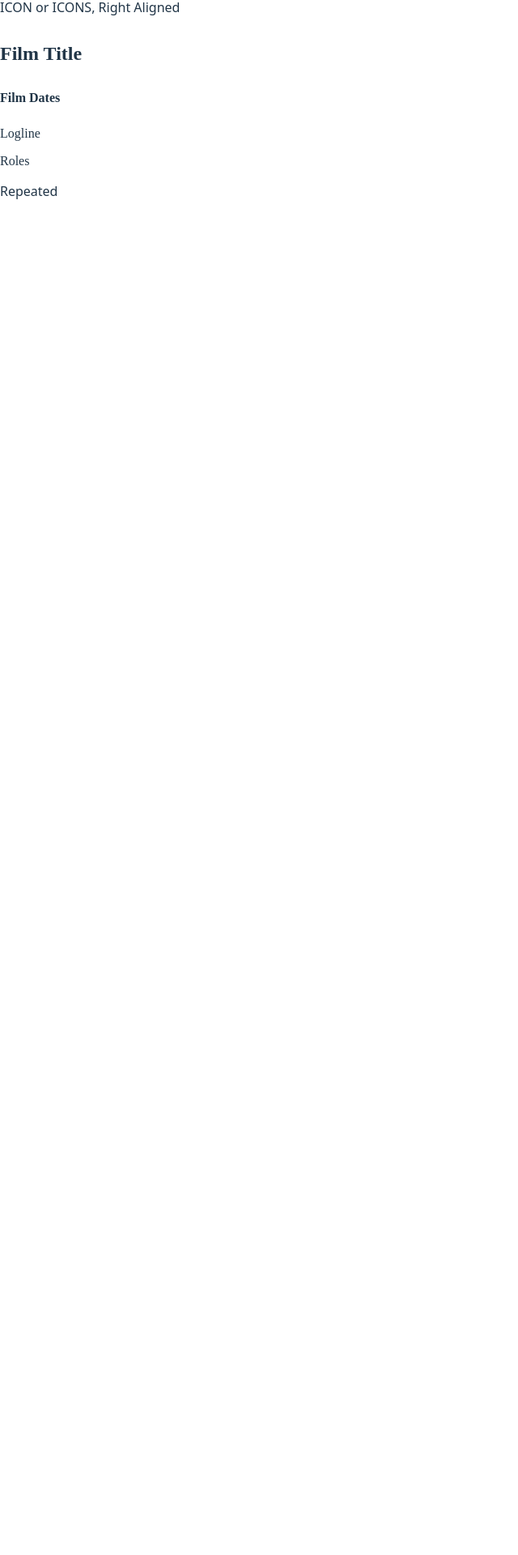
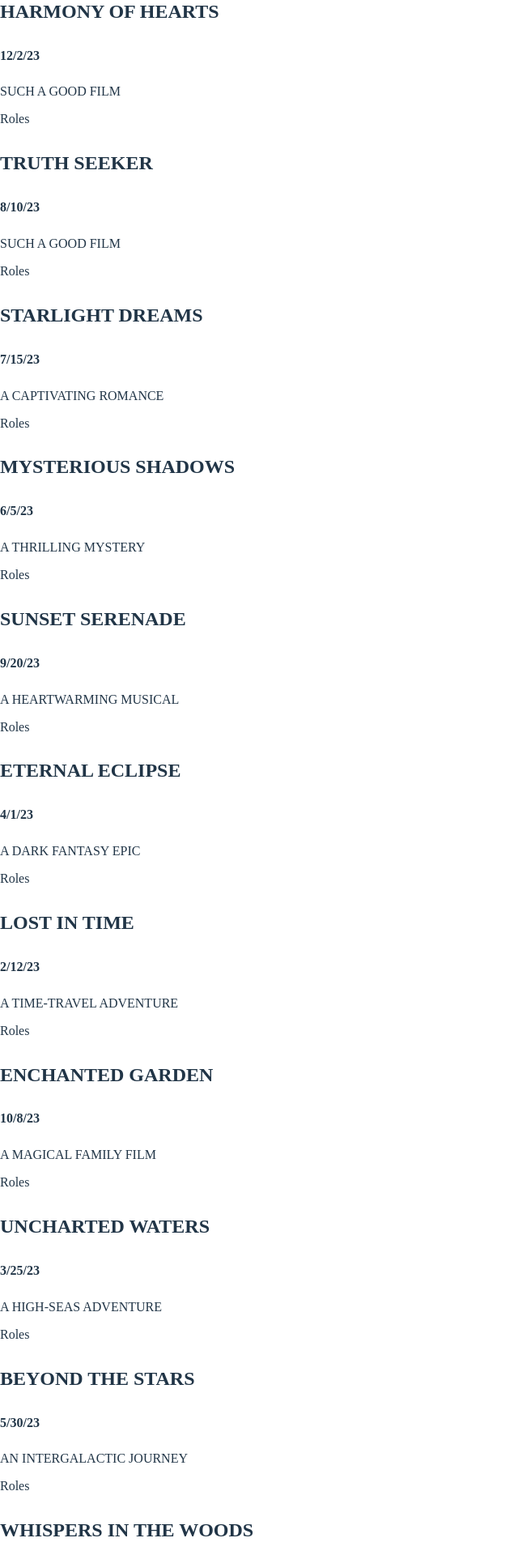
Before and after one commit to BPukhrambam/CallSheet-Prototype, a React app in the folder frontend/: page / in a window 1280 px wide. Shown: the part 500-2420 px from the top of the page at 81% size, without its empty margins (0-640 px from the left). Before the commit the page ends 800 px from the top, so only its background shows below. Built offline with nearby package versions, Linux system fonts and the light colour scheme; the HTML template or start-up script is replaced by a standard one.

Commit message:
Projects and FilmCard components are accepting JSON data from dummy-data.tsx!!!
NEXT: CSS updates, Build complete pages

```diff
--- a/frontend/src/App.tsx
+++ b/frontend/src/App.tsx
@@ -1,4 +1,4 @@
-import { useState } from 'react'
+import { dummyData } from './dummy-data.tsx';
 // import reactLogo from './assets/react.svg'
 // import viteLogo from '/vite.svg'
 import './App.css'
@@ -7,7 +7,6 @@ function App() {
   return (
     <>
       <Navbar />
-      <FilmCard />
       <Projects />
     </>
   )
@@ -69,17 +68,39 @@ function Navbar() {
   )
 }
 
-function FilmCard() {
+/* export const Films = () => {
+  return (
+    <>
+      <div className="film-container">
+        {dummyData.map((data, key) => {
+          return (
+            <div key={key}>
+              <FilmCard
+                key={key}
+                NAME={data.NAME}
+                DATES={data.DATES}
+                DESCRIPTION={data.DESCRIPTION}
+              />
+            </div>
+          );
+        })}
+      </div>
+    </>
+  );
+}; */
+
+const FilmCard = ({ NAME, DATES, DESCRIPTION }: { NAME?: string; DATES?: string; DESCRIPTION?: string }) => {
+  if (!NAME) return <div />;
   return (
     <div className='film-card-wrapper'>
       <h4 className='film-title'>
-        Film Title
+        {NAME}
       </h4>
       <h5 className='film-dates'>
-        Film Dates
+        {DATES}
       </h5>
       <p className='film-details'>
-        Logline
+        {DESCRIPTION}
       </p>
       <p className='film-details'>
         Roles
@@ -100,7 +121,14 @@ function Projects() {
         </div>
       </div>
       <div className='projects'>
-        <FilmCard /> Repeated
+        {dummyData.map((data, key) => (
+          <FilmCard
+            key={key}
+            NAME={data.NAME}
+            DATES={data.DATES}
+            DESCRIPTION={data.DESCRIPTION}
+          />
+        ))}
       </div>
     </div>
   )
--- /dev/null
+++ b/frontend/src/dummy-data.tsx
@@ -0,0 +1,169 @@
+export const dummyData: {
+  ID: string;
+  NAME: string;
+  DATES: string;
+  DESCRIPTION: string;
+  USER_ID: string;
+}[] = [
+  {
+    "ID": "1",
+    "NAME": "MANEATER",
+    "DATES": "11/10/23",
+    "DESCRIPTION": "SUCH A GOOD FILM",
+    "USER_ID": "1"
+  },
+  {
+    "ID": "2",
+    "NAME": "HARMONY OF HEARTS",
+    "DATES": "12/2/23",
+    "DESCRIPTION": "SUCH A GOOD FILM",
+    "USER_ID": "1"
+  },
+  {
+    "ID": "3",
+    "NAME": "TRUTH SEEKER",
+    "DATES": "8/10/23",
+    "DESCRIPTION": "SUCH A GOOD FILM",
+    "USER_ID": "1"
+  },
+  {
+    "ID": "4",
+    "NAME": "STARLIGHT DREAMS",
+    "DATES": "7/15/23",
+    "DESCRIPTION": "A CAPTIVATING ROMANCE",
+    "USER_ID": "1"
+  },
+  {
+    "ID": "5",
+    "NAME": "MYSTERIOUS SHADOWS",
+    "DATES": "6/5/23",
+    "DESCRIPTION": "A THRILLING MYSTERY",
+    "USER_ID": "1"
+  },
+  {
+    "ID": "6",
+    "NAME": "SUNSET SERENADE",
+    "DATES": "9/20/23",
+    "DESCRIPTION": "A HEARTWARMING MUSICAL",
+    "USER_ID": "1"
+  },
+  {
+    "ID": "7",
+    "NAME": "ETERNAL ECLIPSE",
+    "DATES": "4/1/23",
+    "DESCRIPTION": "A DARK FANTASY EPIC",
+    "USER_ID": "1"
+  },
+  {
+    "ID": "8",
+    "NAME": "LOST IN TIME",
+    "DATES": "2/12/23",
+    "DESCRIPTION": "A TIME-TRAVEL ADVENTURE",
+    "USER_ID": "1"
+  },
+  {
+    "ID": "9",
+    "NAME": "ENCHANTED GARDEN",
+    "DATES": "10/8/23",
+    "DESCRIPTION": "A MAGICAL FAMILY FILM",
+    "USER_ID": "1"
+  },
+  {
+    "ID": "10",
+    "NAME": "UNCHARTED WATERS",
+    "DATES": "3/25/23",
+    "DESCRIPTION": "A HIGH-SEAS ADVENTURE",
+    "USER_ID": "1"
+  },
+  {
+    "ID": "11",
+    "NAME": "BEYOND THE STARS",
+    "DATES": "5/30/23",
+    "DESCRIPTION": "AN INTERGALACTIC JOURNEY",
+    "USER_ID": "1"
+  },
+  {
+    "ID": "12",
+    "NAME": "WHISPERS IN THE WOODS",
+    "DATES": "11/18/23",
+    "DESCRIPTION": "A HAUNTING HORROR",
+    "USER_ID": "1"
+  },
+  {
+    "ID": "13",
+    "NAME": "CELESTIAL HARMONY",
+    "DATES": "7/5/23",
+    "DESCRIPTION": "A SCI-FI ODYSSEY",
+    "USER_ID": "1"
+  },
+  {
+    "ID": "14",
+    "NAME": "SERENADE UNDER THE MOON",
+    "DATES": "1/9/23",
+    "DESCRIPTION": "A ROMANTIC COMEDY",
+    "USER_ID": "1"
+  },
+  {
+    "ID": "15",
+    "NAME": "THE LOST KINGDOM",
+    "DATES": "8/27/23",
+    "DESCRIPTION": "AN EPIC FANTASY QUEST",
+    "USER_ID": "1"
+  },
+  {
+    "ID": "16",
+    "NAME": "CITY OF ILLUSIONS",
+    "DATES": "6/18/23",
+    "DESCRIPTION": "A PSYCHOLOGICAL THRILLER",
+    "USER_ID": "1"
+  },
+  {
+    "ID": "17",
+    "NAME": "CHASING DREAMS",
+    "DATES": "9/12/23",
+    "DESCRIPTION": "A DRAMA OF AMBITIONS",
+    "USER_ID": "1"
+  },
+  {
+    "ID": "18",
+    "NAME": "SECRET OF THE ORACLE",
+    "DATES": "4/28/23",
+    "DESCRIPTION": "A MYSTICAL ADVENTURE",
+    "USER_ID": "1"
+  },
+  {
+    "ID": "19",
+    "NAME": "STARDUST MEMORIES",
+    "DATES": "2/5/23",
+    "DESCRIPTION": "A NOSTALGIC JOURNEY",
+    "USER_ID": "1"
+  },
+  {
+    "ID": "20",
+    "NAME": "UNDERGROUND REBELLION",
+    "DATES": "10/15/23",
+    "DESCRIPTION": "A DYSTOPIAN ACTION",
+    "USER_ID": "1"
+  },
+  {
+    "ID": "21",
+    "NAME": "WHEN SHADOWS FALL",
+    "DATES": "5/8/23",
+    "DESCRIPTION": "A SUPERNATURAL MYSTERY",
+    "USER_ID": "1"
+  },
+  {
+    "ID": "22",
+    "NAME": "LOVE IN BLOOM",
+    "DATES": "12/7/23",
+    "DESCRIPTION": "A ROMANTIC DRAMA",
+    "USER_ID": "1"
+  },
+  {
+    "ID": "23",
+    "NAME": "THE TIMELESS VOYAGE",
+    "DATES": "8/3/23",
+    "DESCRIPTION": "A TIME-TRAVEL ROMANCE",
+    "USER_ID": "1"
+  }
+]
```
